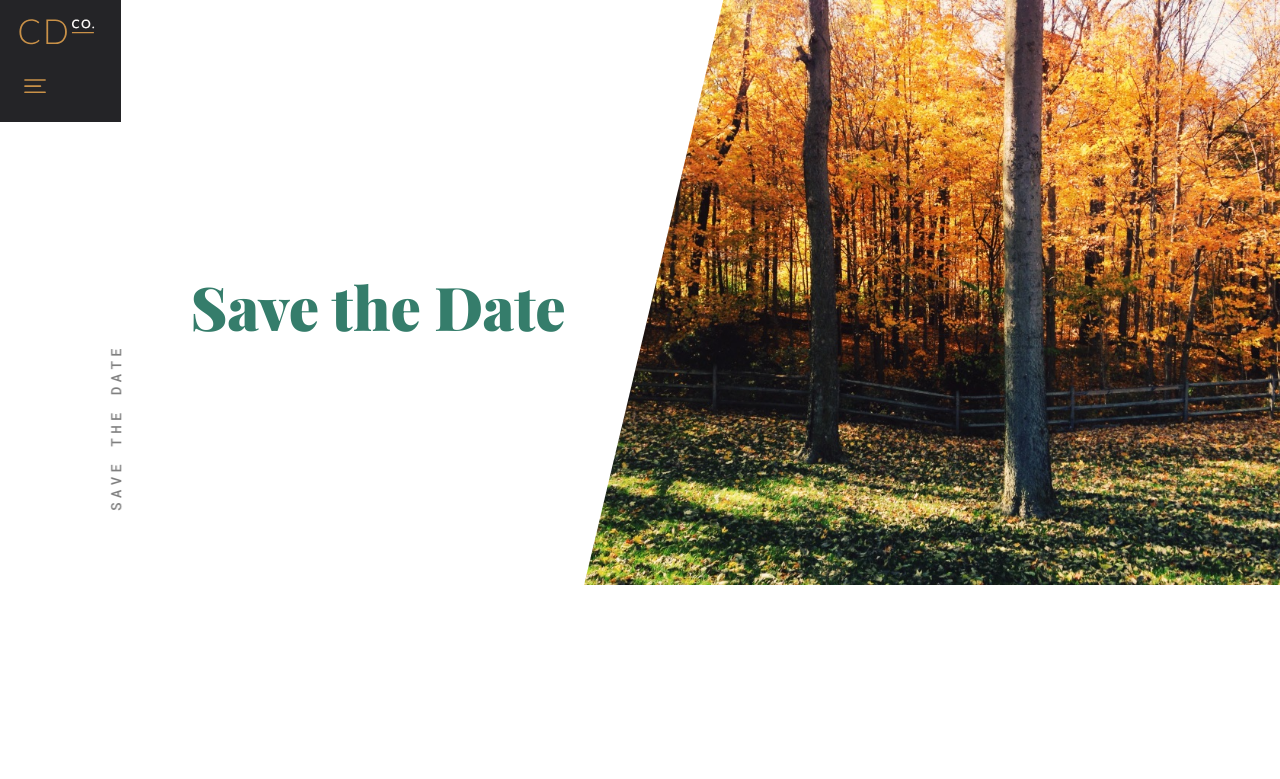
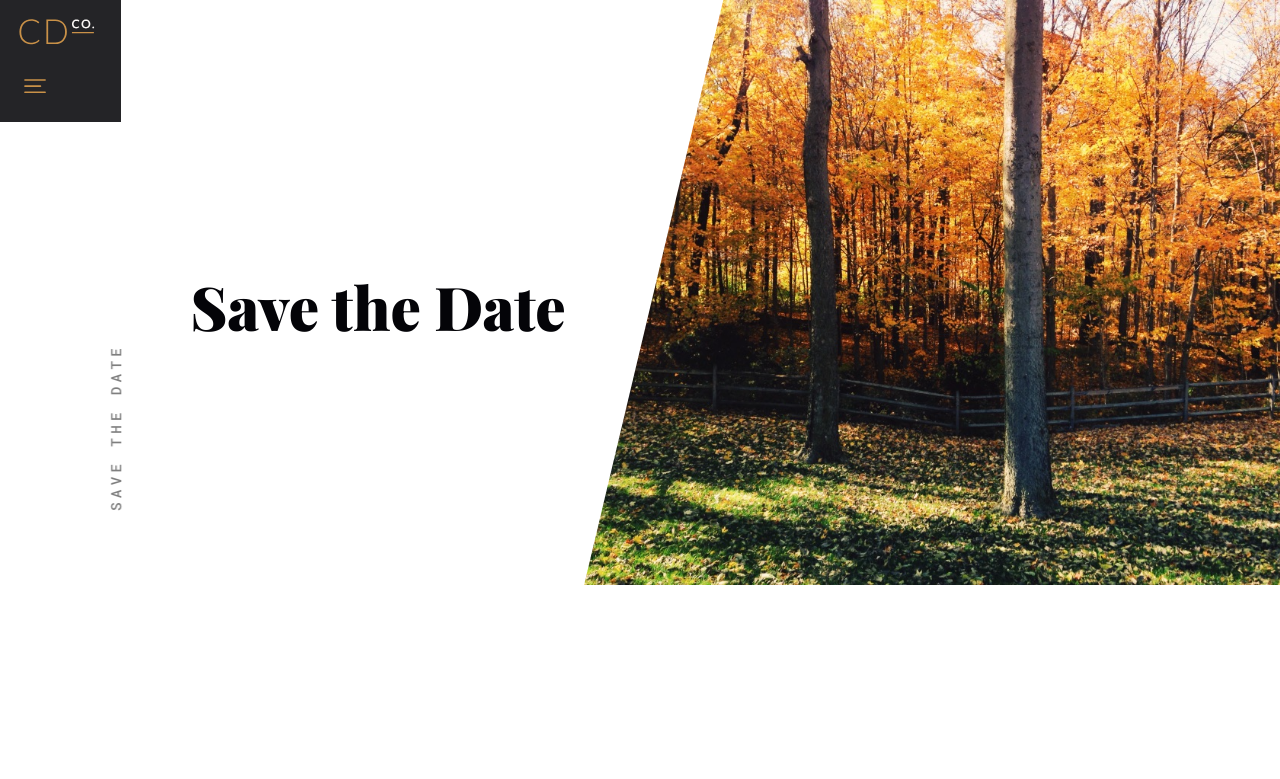
Before and after one commit to claxondesignco/claxondesignco.github.io, a Jekyll site: the page built from _portfolio/savethedate.md, in a window 1280 px wide. Shown: the top 779 px of the page. Built offline with Jekyll 4.4.1, drawn with Linux system fonts in a browser that asks for light colours; nearby versions of some CDN libraries; comment, search, counter and statistics services are not loaded; grey boxes are pictures that could not be loaded.

Commit message:
Changed use of brand color on portfolio pages.

```diff
--- a/_layouts/portfolio.html
+++ b/_layouts/portfolio.html
@@ -1,13 +1,15 @@
 ---
 layout: default
 ---
+
+{% if page.brand-color %}<div style="--brand-color: #{{ page.brand-color }}">{% endif %}
 
 <section id="introduction" class="full-aside-right portfolio-intro">
 
   <div aria-hidden="true" class="section-title"><span>{% if page.short-title%}{{ page.short-title }}{% else %}{{ page.title }}{% endif %}</span></div>
 
   <div class="portfolio-hero with-aside">
-    <h1{% if page.brand-color %} style="color: #{{ page.brand-color }}"{% endif %}>{{ page.title }}</h1>
+    <h1>{{ page.title }}</h1>
   </div>
   <img srcset="/assets/images/{{ page.background }}.jpg 1x, /assets/images/{{ page.background }}.jpg 2x" class="aside" aria-hidden="true">
 </section>
@@ -33,5 +35,7 @@
       <img class="portfolio-preview" src="/assets/images/{{ page.image }}.{{ page.image-extension}}">
     </div>
   </div>
-  {% if page.link %}<p><a href="{{ page.link }}" target="_blank" class="portfolio-link"{% if page.brand-color %} style="color: #{{ page.brand-color }}"{% endif %}>Visit {% if page.short-title%}{{ page.short-title }}{% else %}{{ page.title }}{% endif %}</a></p>{% endif %}
+  {% if page.link %}<p><a href="{{ page.link }}" target="_blank" class="portfolio-link{% if page.brand-color %} brand-color{% endif %}">Visit {{ page.title }}</a></p>{% endif %}
 </section>
+
+{% if page.brand-color %}</div>{% endif %}
```
